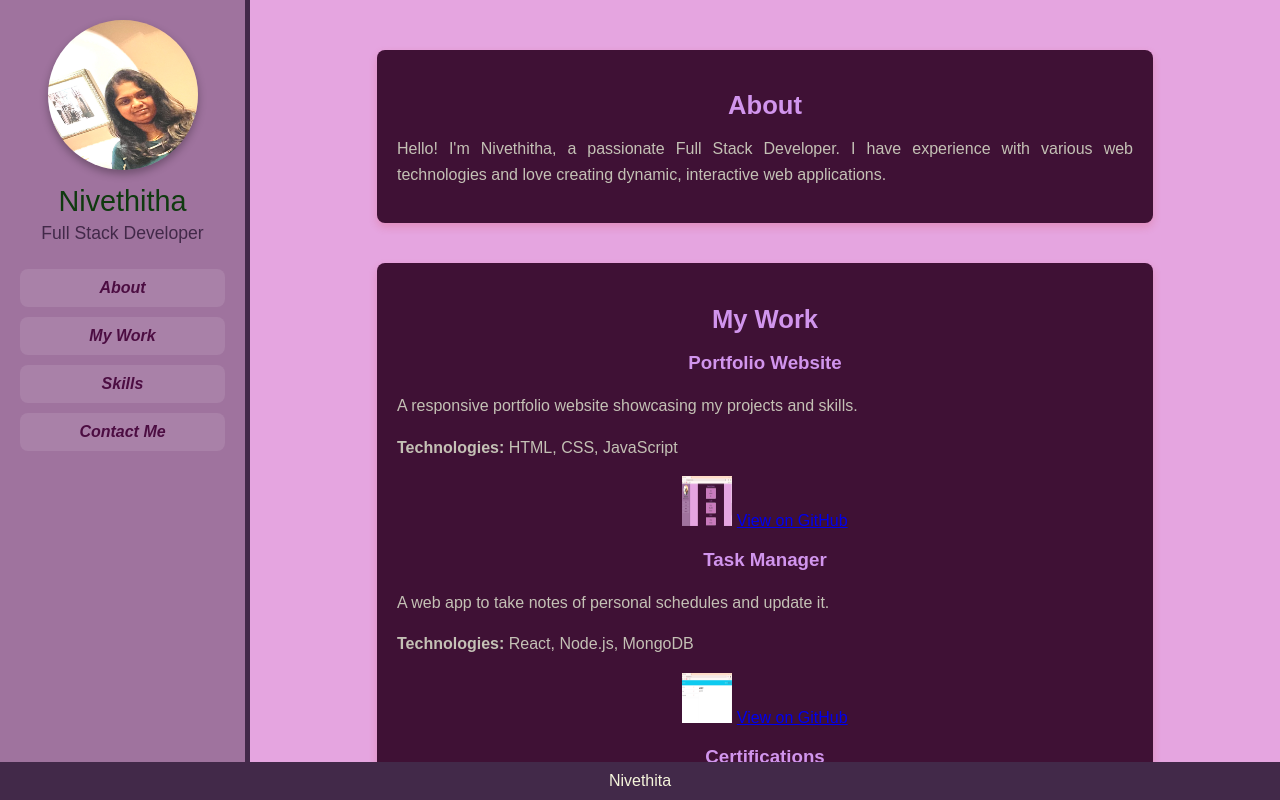
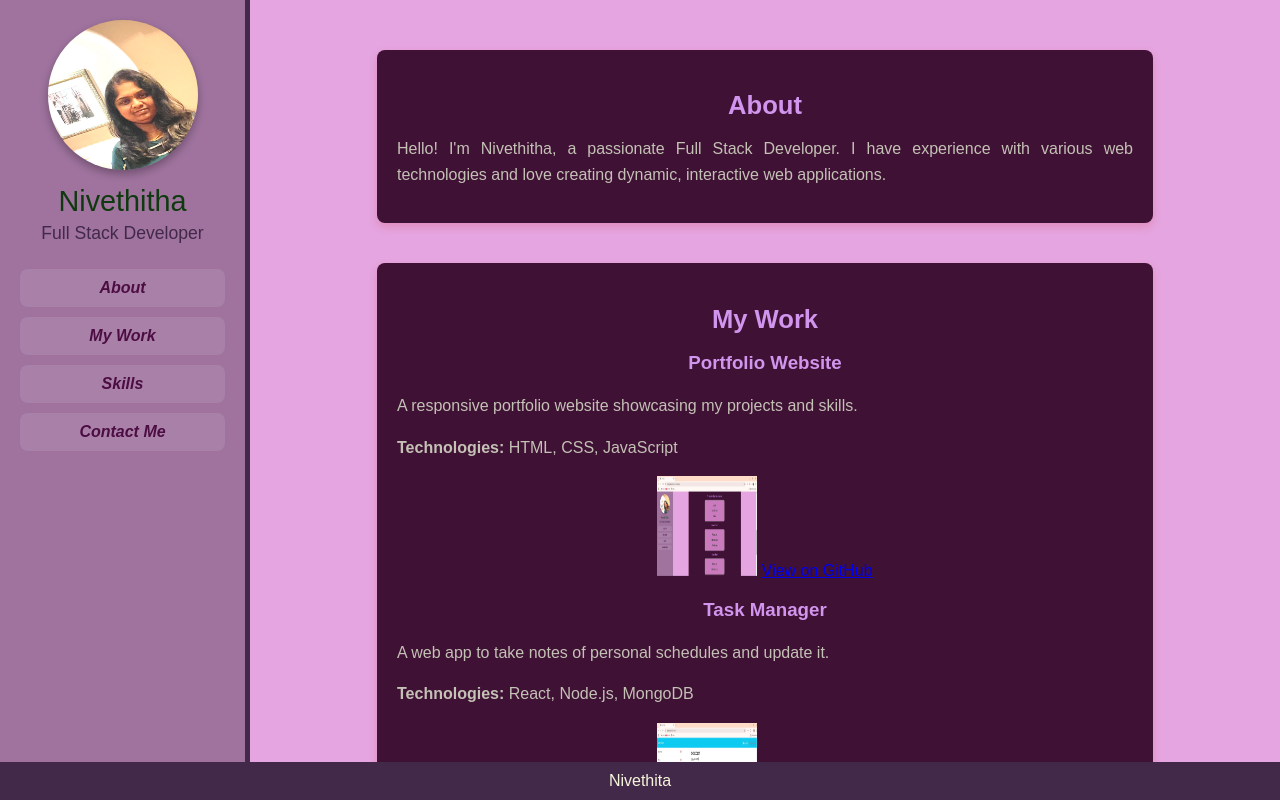
Before and after one commit to nivird/Portfolio, a plain HTML site: page index.html in a window 1280 px wide. Drawn offline with Linux system fonts and the light colour scheme.

Commit message:
images for the projects are updated

```diff
--- a/styles.css
+++ b/styles.css
@@ -114,14 +114,14 @@ p {
 }
 /*project image*/
 .project-image1{
-    width: 50px;
-    height: 50px;
+    width: 100px;
+    height: 100px;
 }
 
 .project-image2
 {
-    width: 50px;
-    height: 50px;
+    width: 100px;
+    height: 100px;
 }
 /* Footer Styling */
 footer {
```
